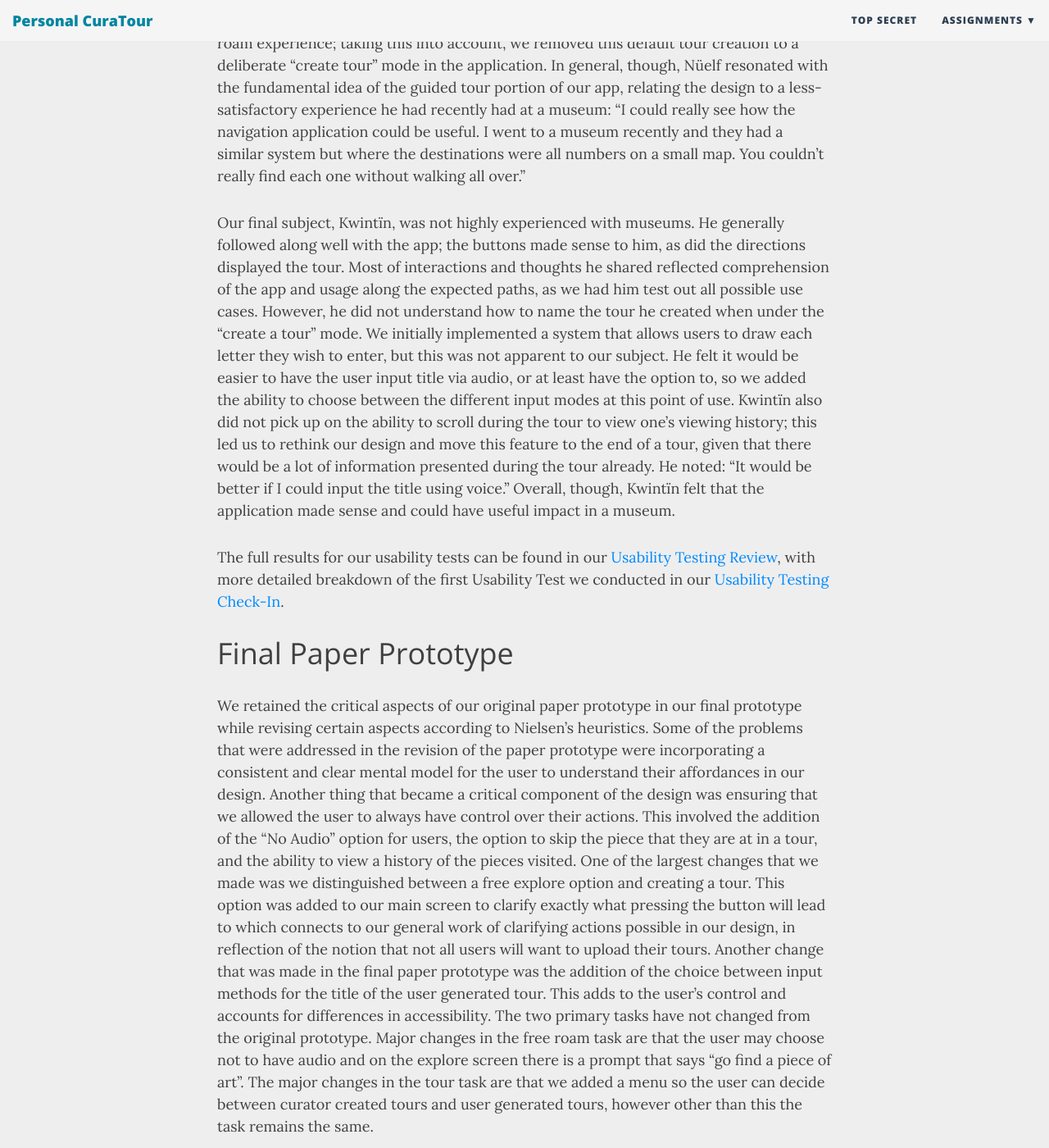
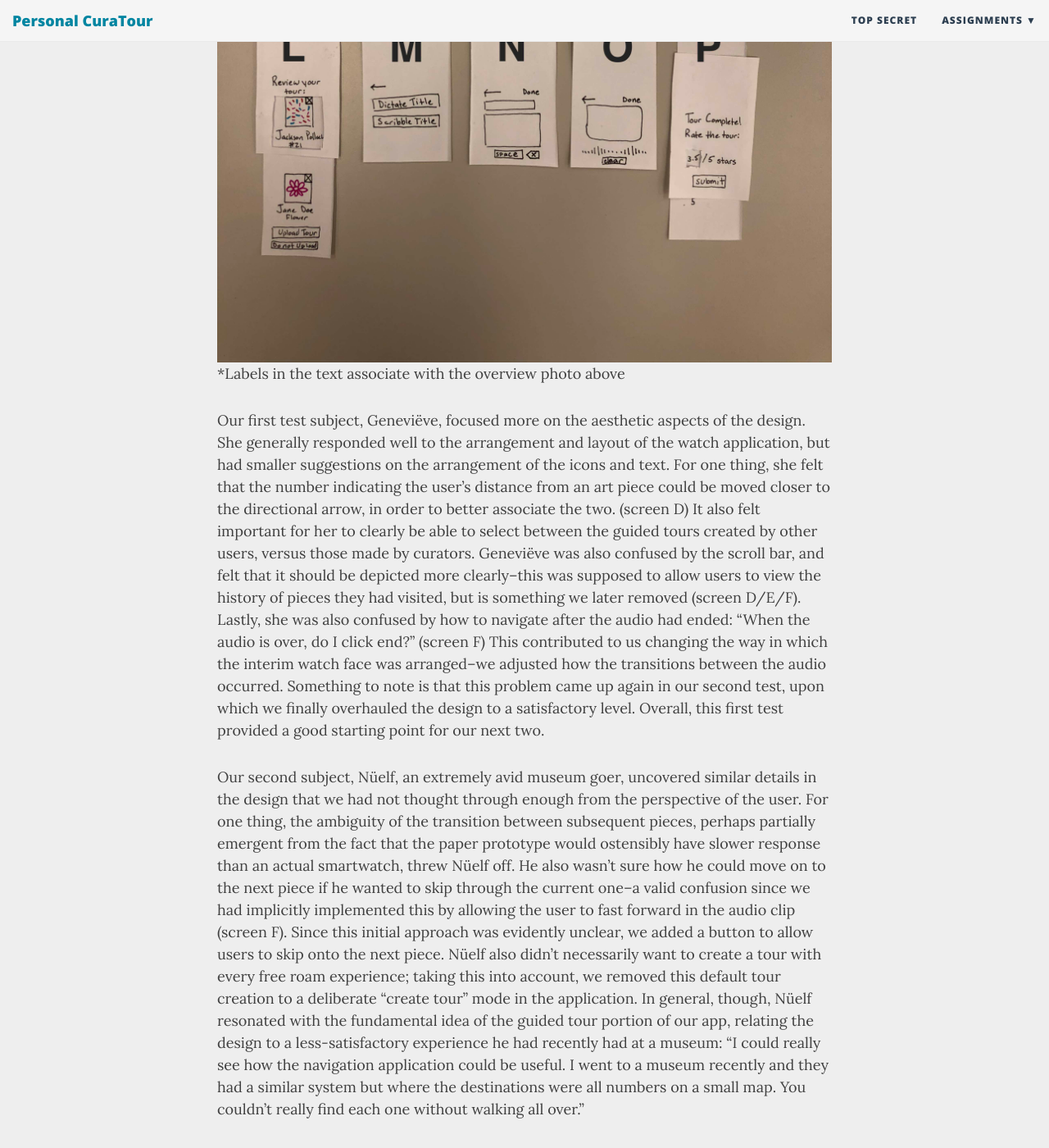
Before and after one commit to krtejeda/PersonalCuraTour, a Jekyll site: the page built from User-Experience-Design-Overview.md, in a window 1280 px wide and 1400 px high, scrolled down 4655 px. Shown: the whole window at 82% size. Built offline with Jekyll 4.4.1, drawn with Linux system fonts in a browser that asks for light colours; nearby versions of some CDN libraries; some of the changed text lies outside the part shown.

Commit message:
Update User-Experience-Design-Overview.md

```diff
--- a/User-Experience-Design-Overview.md
+++ b/User-Experience-Design-Overview.md
@@ -51,11 +51,15 @@
 
 The test subjects generally viewed the design positively, but also identified a plethora of smaller design flaws that were unclear.
 
-Our first test subject, Geneviëve, focused more on the aesthetic aspects of the design.  She generally responded well to the arrangement and layout of the watch application, but had smaller suggestions on the arrangement of the icons and text.  For one thing, she felt that the number indicating the user’s distance from an art piece could be moved closer to the directional arrow, in order to better associate the two.  It also felt important for her to clearly be able to select between the guided tours created by other users, versus those made by curators.  Lastly, she was also confused by how to navigate after the audio had ended: "When the audio is over, do I click end?"  This contributed to us changing the way in which the interim watch face was arranged--we adjusted how the transitions between the audio occurred. Something to note is that this problem came up again in our second test, upon which we finally overhauled the design to a satisfactory level. Overall, this first test provided a good starting point for our next two.
+![](https://krtejeda.github.io/PersonalCuraTour/img/overview3.jpg)
+*Labels in the text associate with the overview photo above
 
-Our second subject, Nüelf, an extremely avid museum goer, uncovered similar details in the design that we had not thought through enough from the perspective of the user.  For one thing, the ambiguity of the transition between subsequent pieces, perhaps partially emergent from the fact that the paper prototype would ostensibly have slower response than an actual smartwatch, threw Nüelf off.  He also wasn’t sure how he could move on to the next piece if he wanted to skip through the current one--a valid confusion since we had implicitly implemented this by allowing the user to fast forward in the audio clip.  Since this initial approach was evidently unclear, we added a button to allow users to skip onto the next piece.  Nüelf also didn’t necessarily want to create a tour with every free roam experience; taking this into account, we removed this default tour creation to a deliberate “create tour” mode in the application.  In general, though, Nüelf resonated with the fundamental idea of the guided tour portion of our app, relating the design to a less-satisfactory experience he had recently had at a museum: “I could really see how the navigation application could be useful.  I went to a museum recently and they had a similar system but where the destinations were all numbers on a small map.  You couldn’t really find each one without walking all over.”
+Our first test subject, Geneviëve, focused more on the aesthetic aspects of the design.  She generally responded well to the arrangement and layout of the watch application, but had smaller suggestions on the arrangement of the icons and text.  For one thing, she felt that the number indicating the user’s distance from an art piece could be moved closer to the directional arrow, in order to better associate the two. (screen D)  It also felt important for her to clearly be able to select between the guided tours created by other users, versus those made by curators.  Geneviëve was also confused by the scroll bar, and felt that it should be depicted more clearly--this was supposed to allow users to view the history of pieces they had visited, but is something we later removed (screen D/E/F).  Lastly, she was also confused by how to navigate after the audio had ended: "When the audio is over, do I click end?" (screen F)  This contributed to us changing the way in which the interim watch face was arranged--we adjusted how the transitions between the audio occurred. Something to note is that this problem came up again in our second test, upon which we finally overhauled the design to a satisfactory level. Overall, this first test provided a good starting point for our next two.
 
-Our final subject, Kwintïn, was not highly experienced with museums.  He generally followed along well with the app; the buttons made sense to him, as did the directions displayed the tour.   Most of interactions and thoughts he shared reflected comprehension of the app and usage along the expected paths, as we had him test out all possible use cases.  However, he did not understand how to name the tour he created when under the “create a tour” mode.  We initially implemented a system that allows users to draw each letter they wish to enter, but this was not apparent to our subject.  He felt it would be easier to have the user input title via audio, or at least have the option to, so we added the ability to choose between the different input modes at this point of use.  Kwintïn also did not pick up on the ability to scroll during the tour to view one’s viewing history; this led us to rethink our design and move this feature to the end of a tour, given that there would be a lot of information presented during the tour already.  He noted: "It would be better if I could input the title using voice." Overall, though, Kwintïn felt that the application made sense and could have useful impact in a museum.
+Our second subject, Nüelf, an extremely avid museum goer, uncovered similar details in the design that we had not thought through enough from the perspective of the user.  For one thing, the ambiguity of the transition between subsequent pieces, perhaps partially emergent from the fact that the paper prototype would ostensibly have slower response than an actual smartwatch, threw Nüelf off.  He also wasn’t sure how he could move on to the next piece if he wanted to skip through the current one--a valid confusion since we had implicitly implemented this by allowing the user to fast forward in the audio clip (screen F).  Since this initial approach was evidently unclear, we added a button to allow users to skip onto the next piece.  Nüelf also didn’t necessarily want to create a tour with every free roam experience; taking this into account, we removed this default tour creation to a deliberate “create tour” mode in the application.  In general, though, Nüelf resonated with the fundamental idea of the guided tour portion of our app, relating the design to a less-satisfactory experience he had recently had at a museum: “I could really see how the navigation application could be useful.  I went to a museum recently and they had a similar system but where the destinations were all numbers on a small map.  You couldn’t really find each one without walking all over.”
+
+Our final subject, Kwintïn, was not highly experienced with museums.  He generally followed along well with the app; the buttons made sense to him, as did the directions displayed the tour.   Most of interactions and thoughts he shared reflected comprehension of the app and usage along the expected paths, as we had him test out all possible use cases.  However, he did not understand how to name the tour he created when under the “create a tour” mode.  We initially implemented a system that allows users to draw each letter they wish to enter, but this was not apparent to our subject (screen C). He felt it would be easier to have the user input title via audio, or at least have the option to, so we added the ability to choose between the different input modes at this point of use.  Kwintïn also did not pick up on the ability to scroll during the tour to view one’s viewing history; this led us to rethink our design and move this feature to the end of a tour, given that there would be a lot of information presented during the tour already (screen D/E/F).  He noted: "It would be better if I could input the title using voice." Overall, though, Kwintïn felt that the application made sense and could have useful impact in a museum.
+
 
 The full results for our usability tests can be found in our [Usability Testing Review](https://krtejeda.github.io/PersonalCuraTour/Usability-Testing-Review/), with more detailed breakdown of the first Usability Test we conducted in our [Usability Testing Check-In](https://krtejeda.github.io/PersonalCuraTour/Usability-Testing-CheckIn/).
 
```
